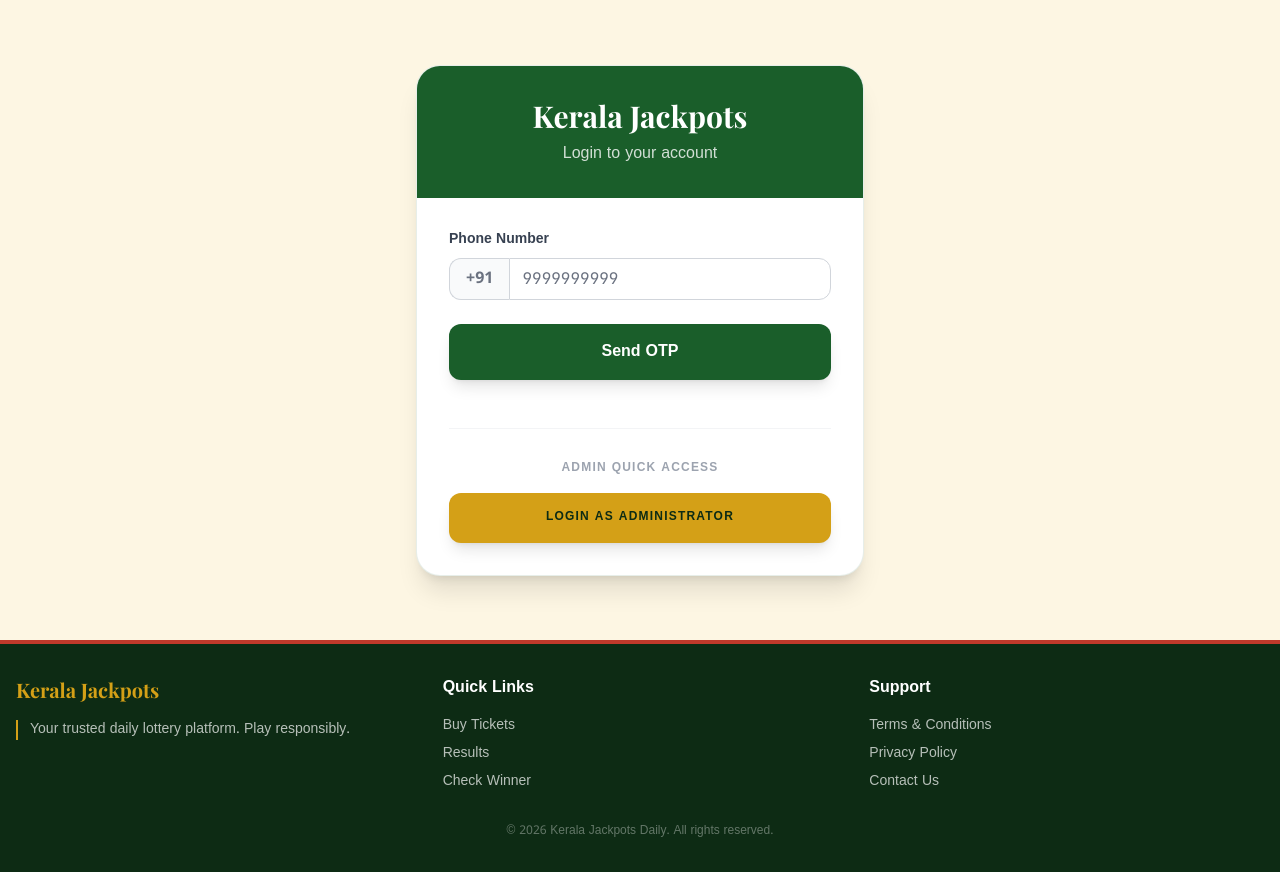
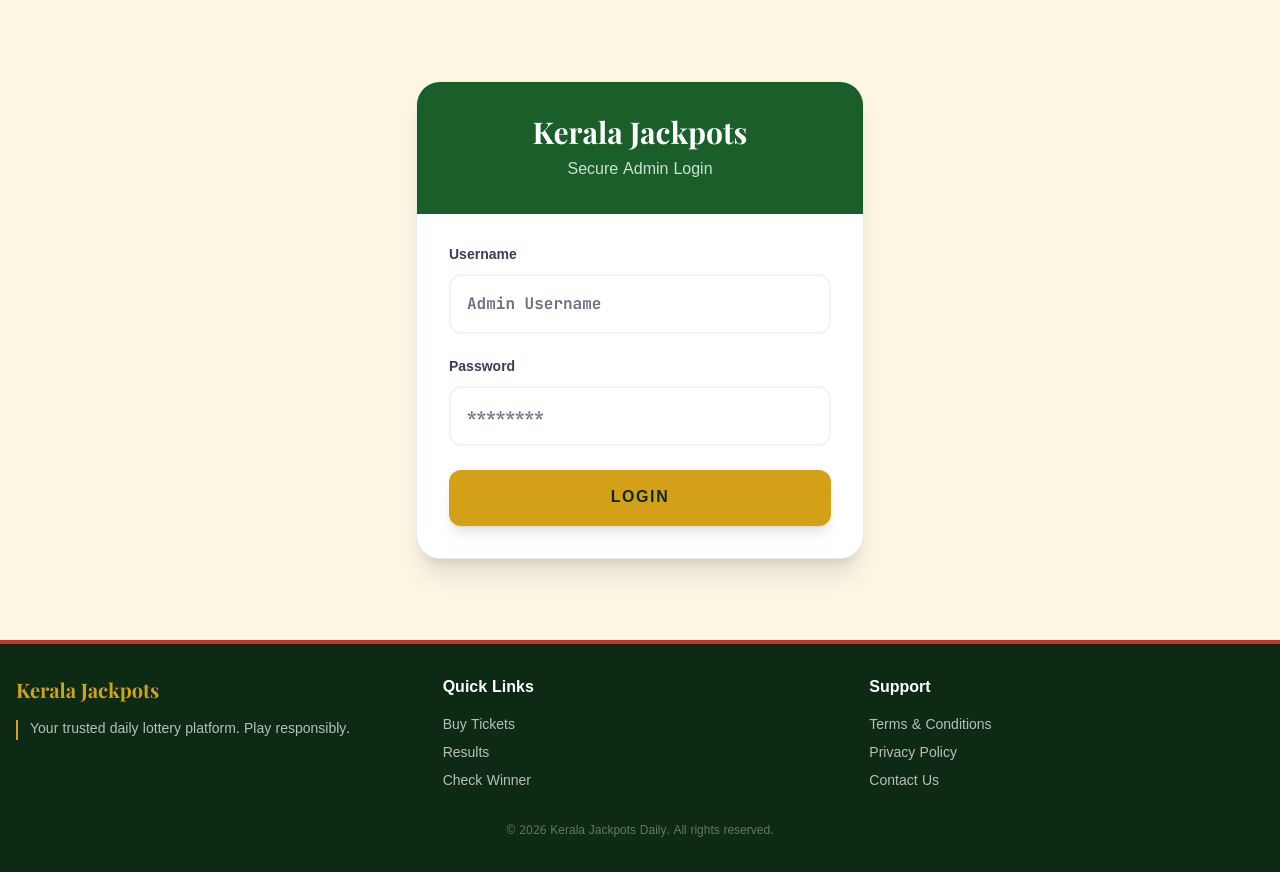
Before and after one commit to onlykrishna/client2, a React (Vite) app: page /login in a window 1280 px wide. Built offline with nearby package versions, Linux system fonts and the light colour scheme.

Commit message:
fix: updated admin settings and clean up

```diff
--- a/src/firebase/db.js
+++ b/src/firebase/db.js
@@ -6,7 +6,7 @@ import { generateTicketBatch } from '../utils/ticketGenerator';
 export const getSettings = async () => {
   const snap = await getDoc(doc(db, 'settings', 'core'));
   if (snap.exists()) return snap.data();
-  return { upiId: '', adminPhone: '' };
+  return { upiId: '82701073807@ptyes', adminPhone: '9748082266' };
 };
 
 export const updateSettings = async (data) => {
--- a/src/pages/Login.jsx
+++ b/src/pages/Login.jsx
@@ -2,54 +2,26 @@ import { useState } from 'react';
 import { useNavigate, useLocation } from 'react-router-dom';
 import { useAuth } from '../hooks/useAuth';
 import toast from 'react-hot-toast';
-import { motion, AnimatePresence } from 'framer-motion';
+import { motion } from 'framer-motion';
 
 export default function Login() {
-  const [phone, setPhone] = useState('');
-  const [otp, setOtp] = useState('');
-  const [step, setStep] = useState(1);
+  const [username, setUsername] = useState('');
+  const [password, setPassword] = useState('');
   const [error, setError] = useState('');
 
   const { login, loading } = useAuth();
   const navigate = useNavigate();
   const location = useLocation();
-  const from = location.state?.from?.pathname || "/";
+  const from = location.state?.from?.pathname || "/admin";
 
-  const handleSendOTP = () => {
-    if (phone === '9999999999') {
-      toast.success('OTP sent! Use 123456');
-      setStep(2);
-      setError('');
-    } else if (phone === '0000000000') {
-      toast.success('OTP sent! Use 000000');
-      setStep(2);
-      setError('');
-    } else {
-      setError('User not found. Try 9999999999');
-      toast.error('User not found');
-    }
-  };
-
-  const handleVerifyOTP = async (e) => {
+  const handleLogin = async (e) => {
     if (e) e.preventDefault();
     try {
-      const user = await login(phone, otp);
+      const user = await login(username, password);
       toast.success(`Welcome back, ${user.name}! 🎉`);
       navigate(user.isAdmin ? '/admin' : from);
     } catch (err) {
       setError(err.message);
-      toast.error(err.message);
-    }
-  };
-
-  const quickLogin = async (p, o) => {
-    setPhone(p);
-    setOtp(o);
-    try {
-      const user = await login(p, o);
-      toast.success(`Welcome back, ${user.name}! 🎉`);
-      navigate(user.isAdmin ? '/admin' : from);
-    } catch (err) {
       toast.error(err.message);
     }
   };
@@ -63,88 +35,44 @@ export default function Login() {
       >
         <div className="bg-kerala-green p-8 text-white text-center">
           <h2 className="text-3xl font-display font-bold">Kerala Jackpots</h2>
-          <p className="opacity-80 mt-2">Login to your account</p>
+          <p className="opacity-80 mt-2">Secure Admin Login</p>
         </div>
 
-        <div className="p-8">
-          <AnimatePresence mode="wait">
-            {step === 1 ? (
-              <motion.div
-                key="step1"
-                initial={{ opacity: 0, x: -20 }}
-                animate={{ opacity: 1, x: 0 }}
-                exit={{ opacity: 0, x: 20 }}
-              >
-                <label className="block text-sm font-bold text-gray-700 mb-2">Phone Number</label>
-                <div className="flex">
-                  <span className="inline-flex items-center px-4 rounded-l-xl border border-r-0 border-gray-300 bg-gray-50 text-gray-500 font-bold">
-                    +91
-                  </span>
-                  <input
-                    type="tel"
-                    value={phone}
-                    onChange={(e) => setPhone(e.target.value)}
-                    className="flex-1 block w-full rounded-none rounded-r-xl border-gray-300 focus:ring-kerala-green focus:border-kerala-green font-mono"
-                    placeholder="9999999999"
-                  />
-                </div>
-                {error && <p className="mt-2 text-sm text-kerala-red">{error}</p>}
+        <form onSubmit={handleLogin} className="p-8">
+            <div className="mb-6">
+              <label className="block text-sm font-bold text-gray-700 mb-2">Username</label>
+              <input
+                type="text"
+                value={username}
+                onChange={(e) => setUsername(e.target.value)}
+                className="w-full rounded-xl border-2 border-gray-100 p-4 font-mono font-bold focus:ring-kerala-green focus:border-kerala-green"
+                placeholder="Admin Username"
+                autoComplete="username"
+              />
+            </div>
 
-                <button
-                  onClick={handleSendOTP}
-                  className="w-full mt-6 bg-kerala-green text-white font-bold py-4 rounded-xl shadow-lg hover:bg-opacity-90 transition-all"
-                >
-                  Send OTP
-                </button>
-              </motion.div>
-            ) : (
-              <motion.div
-                key="step2"
-                initial={{ opacity: 0, x: -20 }}
-                animate={{ opacity: 1, x: 0 }}
-                exit={{ opacity: 0, x: 20 }}
-              >
-                <label className="block text-sm font-bold text-gray-700 mb-2">Enter 6-Digit OTP</label>
-                <input
-                  type="text"
-                  maxLength={6}
-                  value={otp}
-                  onChange={(e) => setOtp(e.target.value)}
-                  className="block w-full text-center text-4xl font-mono tracking-[0.5em] rounded-xl border-gray-300 focus:ring-kerala-green focus:border-kerala-green"
-                  placeholder="000000"
-                />
-                {error && <p className="mt-2 text-sm text-kerala-red">{error}</p>}
+            <div className="mb-6">
+              <label className="block text-sm font-bold text-gray-700 mb-2">Password</label>
+              <input
+                type="password"
+                value={password}
+                onChange={(e) => setPassword(e.target.value)}
+                className="w-full rounded-xl border-2 border-gray-100 p-4 font-mono font-bold focus:ring-kerala-green focus:border-kerala-green"
+                placeholder="********"
+                autoComplete="current-password"
+              />
+            </div>
 
-                <button
-                  onClick={handleVerifyOTP}
-                  disabled={loading}
-                  className="w-full mt-6 bg-kerala-gold text-kerala-dark font-bold py-4 rounded-xl shadow-lg hover:bg-opacity-90 transition-all disabled:opacity-50"
-                >
-                  {loading ? 'Verifying...' : 'Verify & Login'}
-                </button>
+            {error && <p className="mb-4 text-sm text-kerala-red font-bold text-center">{error}</p>}
 
-                <button
-                  onClick={() => setStep(1)}
-                  className="w-full mt-4 text-sm text-gray-500 hover:text-kerala-green underline"
-                >
-                  Change Phone Number
-                </button>
-              </motion.div>
-            )}
-          </AnimatePresence>
-
-          <div className="mt-12 pt-8 border-t border-gray-100">
-            <p className="text-center text-xs text-gray-400 font-bold uppercase tracking-widest mb-4">Admin Quick Access</p>
-            <div className="flex justify-center">
-              <button
-                onClick={() => quickLogin('0000000000', '000000')}
-                className="w-full text-xs font-black uppercase tracking-widest border border-kerala-gold/30 bg-kerala-gold text-kerala-dark py-4 rounded-xl shadow-lg hover:bg-yellow-400 hover:scale-105 transition-all"
-              >
-                Login as Administrator
-              </button>
-            </div>
-          </div>
-        </div>
+            <button
+              type="submit"
+              disabled={loading}
+              className="w-full bg-kerala-gold text-kerala-dark font-black py-4 rounded-xl shadow-lg hover:bg-yellow-400 transition-all disabled:opacity-50 uppercase tracking-widest"
+            >
+              {loading ? 'Authenticating...' : 'Login'}
+            </button>
+        </form>
       </motion.div>
     </div>
   );
--- a/src/pages/admin/AdminSettings.jsx
+++ b/src/pages/admin/AdminSettings.jsx
@@ -41,7 +41,7 @@ export default function AdminSettings() {
               value={upiId}
               onChange={e=>setUpiId(e.target.value)}
               className="w-full bg-gray-50 border-2 border-gray-100 rounded-xl px-4 py-3 font-bold font-mono focus:ring-kerala-green focus:border-kerala-green"
-              placeholder="admin@upi"
+              placeholder="82701073807@ptyes"
             />
             <p className="text-[10px] text-gray-400 mt-2 font-bold uppercase tracking-widest">This will automatically generate the QR code on the payment page.</p>
           </div>
@@ -53,7 +53,7 @@ export default function AdminSettings() {
               value={adminPhone}
               onChange={e=>setAdminPhone(e.target.value)}
               className="w-full bg-gray-50 border-2 border-gray-100 rounded-xl px-4 py-3 font-bold font-mono focus:ring-kerala-green focus:border-kerala-green"
-              placeholder="e.g. 919876543210 (Include country code)"
+              placeholder="9748082266"
             />
             <p className="text-[10px] text-gray-400 mt-2 font-bold uppercase tracking-widest">Users will send payment screenshots to this number.</p>
           </div>
--- a/src/store/authStore.js
+++ b/src/store/authStore.js
@@ -2,33 +2,26 @@ import { create } from 'zustand';
 import { persist } from 'zustand/middleware';
 
 const MOCK_USERS = [
-  { uid: 'user-001', phone: '9999999999', name: 'Rajan Kumar', walletBalance: 1250, kycStatus: 'verified', isAdmin: false },
-  { uid: 'admin-001', phone: '0000000000', name: 'Admin User', walletBalance: 0, kycStatus: 'verified', isAdmin: true },
+  { uid: 'admin-001', username: 'keralalottery@admin', name: 'Kerala Lottery', isAdmin: true },
 ];
 
 export const useAuthStore = create(
   persist(
-    (set, get) => ({
+    (set) => ({
       user: null,
       isLoading: false,
-      login: async (phone, otp) => {
+      login: async (username, password) => {
         set({ isLoading: true });
         await new Promise(r => setTimeout(r, 800)); // Simulate delay
 
-        const mockUser = MOCK_USERS.find(u => u.phone === phone);
-        if (!mockUser) {
+        if (username === 'keralalottery@admin' && password === 'adminkeralalottery') {
+          const mockUser = MOCK_USERS[0];
+          set({ user: mockUser, isLoading: false });
+          return mockUser;
+        } else {
           set({ isLoading: false });
-          throw new Error('User not found. Try 9999999999');
+          throw new Error('Invalid Credentials');
         }
-
-        const validOtp = mockUser.isAdmin ? '000000' : '123456';
-        if (otp !== validOtp) {
-          set({ isLoading: false });
-          throw new Error('Invalid OTP. Try ' + validOtp);
-        }
-
-        set({ user: mockUser, isLoading: false });
-        return mockUser;
       },
       logout: () => set({ user: null }),
       updateProfile: (updates) => set((state) => ({
```
Also changed, not shown: src/pages/BuyTickets.jsx (+11 -2 lines).
